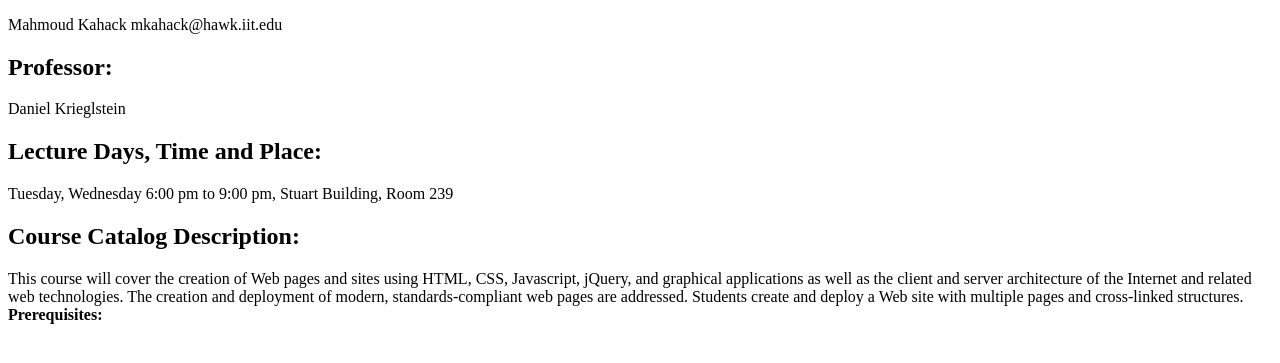
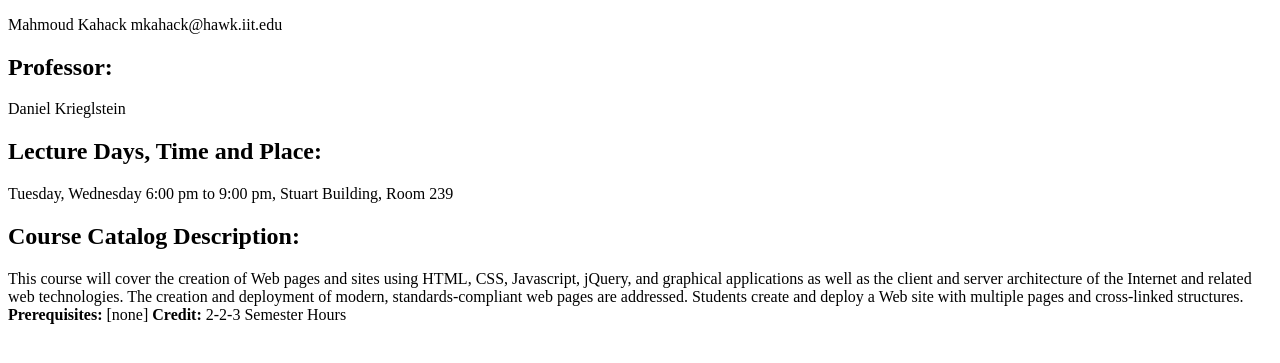
Before and after one commit to MKahacker/ITMD361-Web-Dev, a plain HTML site: page index.html in a window 1280 px wide. Shown: the part 105-468 px from the top of the page. Drawn offline with Linux system fonts and the light colour scheme.

Commit message:
Commit 4 for lab 1
Added another strong tag for Credit: and finished the Course Description

```diff
--- a/index.html
+++ b/index.html
@@ -17,7 +17,7 @@
   <h2> Course Catalog Description: </h2>
   <p> This course will cover the creation of Web pages and sites using HTML, CSS, Javascript, jQuery, and graphical applications
     as well as the client and server architecture of the Internet and related web technologies. The creation and deployment of modern,
-	standards-compliant web pages are addressed. Students create and deploy a Web site with multiple pages and cross-linked structures.<strong> Prerequisites: </strong></p>
+	standards-compliant web pages are addressed. Students create and deploy a Web site with multiple pages and cross-linked structures.<strong> Prerequisites: </strong> [none] <strong> Credit: </strong> 2-2-3 Semester Hours</p>
 
 </body>
 </html>
```
